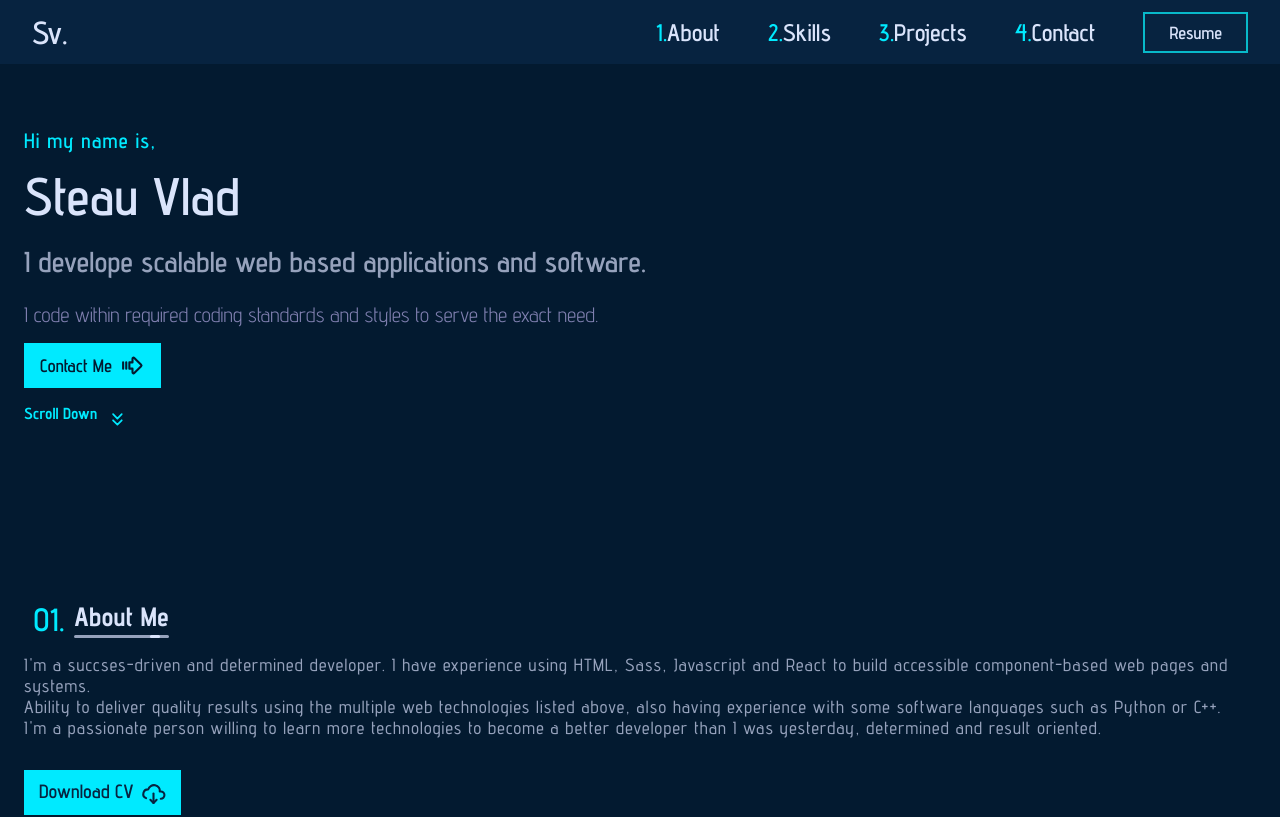
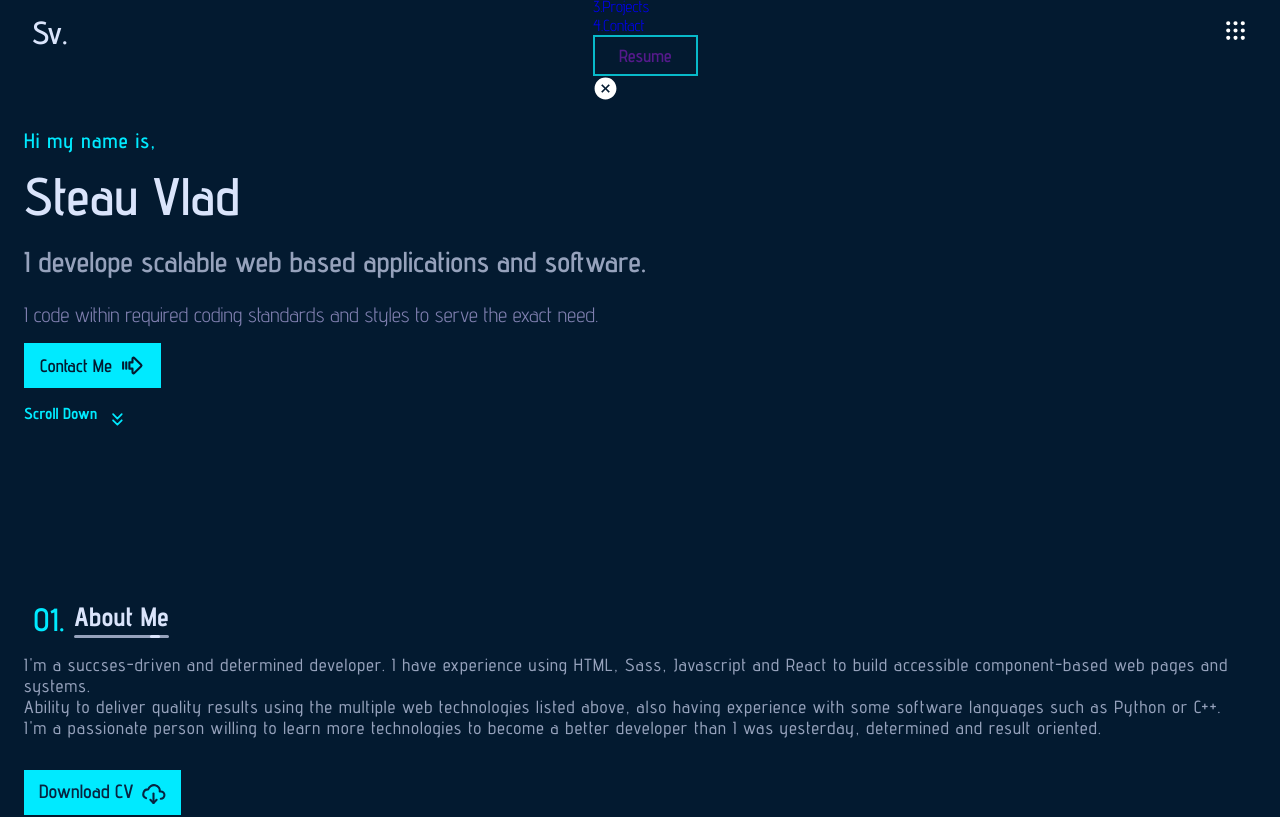
Before and after one commit to PoliceJukeBox/Portfolio-react, a React (Vite) app: page / in a window 1280 px wide. Shown: the top 817 px of the page. Built offline with nearby package versions, Linux system fonts and the light colour scheme.

Commit message:
Navbar small screen changes

```diff
--- a/src/Components/Navbar/Navbar.jsx
+++ b/src/Components/Navbar/Navbar.jsx
@@ -20,9 +20,20 @@ function Navbar(){
         setActiveDots('toggleNavBar');
     }
 
+    const [activeHeader, setActiveHeader] = useState('header');
+    const addBg = () =>{
+        if(window.scrollY >= 10){
+            setActiveHeader('header activeHeader');
+        }else{
+            setActiveHeader('header');
+        }
+    }
+
+    window.addEventListener('scroll', addBg);
+
     return(
         <>
-        <header className='header'>
+        <header className={activeHeader}>
             <div className="logoDiv">
                 <h1 className="logo"><a href="#home">Sv.</a></h1>
             </div>
--- a/src/Components/Navbar/navbar.css
+++ b/src/Components/Navbar/navbar.css
@@ -19,45 +19,11 @@
   height: var(--headerHeight);
   padding: 2rem;
   z-index: 1000;
-  background: var(--projectCardColor);
 }
 .header .logo a {
   color: var(--textColor);
   font-weight: 600;
   cursor: pointer;
-}
-@media screen and (min-width: 768px) {
-  .header .navLists {
-    display: flex;
-    justify-content: center;
-    align-items: center;
-    gap: 3rem;
-  }
-  .header .navLists .navItem {
-    width: -moz-max-content;
-    width: max-content;
-    height: 100%;
-    font-size: 1.5rem;
-  }
-  .header .navLists .navItem .navLink {
-    color: var(--textColor);
-    font-weight: 600;
-  }
-  .header .navLists .navItem .navLink:hover {
-    color: var(--primaryColor);
-  }
-  .header .navLists .navItem .navLink .headerNumber {
-    color: var(--primaryColor);
-  }
-  .header .navLists .btn a {
-    color: var(--textColor);
-  }
-  .header .closeNavBar {
-    display: none;
-  }
-  .header .toggleNavBar {
-    display: none;
-  }
 }
 @media screen and (max-width: 768px) {
   .header .navBar {
@@ -117,4 +83,9 @@
   .header .activeDots {
     display: none;
   }
+}
+
+.activeHeader {
+  background-color: var(--projectCardColor);
+  box-shadow: 0 2px 4px rgba(1, 15, 29, 0.904);
 }/*# sourceMappingURL=navbar.css.map */
--- a/src/Components/Navbar/navbar.scss
+++ b/src/Components/Navbar/navbar.scss
@@ -19,7 +19,7 @@
     height: var(--headerHeight);
     padding: 2rem;
     z-index: 1000;
-    background: var(--projectCardColor);
+    // background: var(--projectCardColor);
 
     .logo a{
         color: var(--textColor);
@@ -27,44 +27,44 @@
         cursor: pointer;
     }
 
-    @media screen and (min-width: 768px){
-        .navLists{
-            display: flex;
-            justify-content: center;
-            align-items: center;
-            gap: 3rem;
+    // @media screen and (min-width: 768px){
+    //     .navLists{
+    //         display: flex;
+    //         justify-content: center;
+    //         align-items: center;
+    //         gap: 3rem;
 
-            .navItem{
-                width: max-content;
-                height: 100%;
-                font-size: 1.5rem;
+    //         .navItem{
+    //             width: max-content;
+    //             height: 100%;
+    //             font-size: 1.5rem;
 
-                .navLink{
-                    color: var(--textColor);
-                    font-weight: 600;
-                    &:hover{
-                        color: var(--primaryColor);
-                    }
+    //             .navLink{
+    //                 color: var(--textColor);
+    //                 font-weight: 600;
+    //                 &:hover{
+    //                     color: var(--primaryColor);
+    //                 }
 
-                    .headerNumber{
-                        color: var(--primaryColor);
-                    }
-                }
-            }
+    //                 .headerNumber{
+    //                     color: var(--primaryColor);
+    //                 }
+    //             }
+    //         }
 
-            .btn a{
-                color: var(--textColor);
-            }
-        }
+    //         .btn a{
+    //             color: var(--textColor);
+    //         }
+    //     }
 
-        .closeNavBar{
-            display: none;
-        }
+    //     .closeNavBar{
+    //         display: none;
+    //     }
 
-        .toggleNavBar{
-            display:none;
-        }
-    }
+    //     .toggleNavBar{
+    //         display:none;
+    //     }
+    // }
 
     @media screen and (max-width: 768px){
         .navBar{
@@ -137,3 +137,8 @@
         }
     }
 }
+
+.activeHeader{
+    background-color: var(--projectCardColor);
+    box-shadow: 0 2px 4px rgba(1, 15, 29, 0.904);
+}
```
Also changed, not shown: 1 other file (tests, documents, lock files or other folders).
